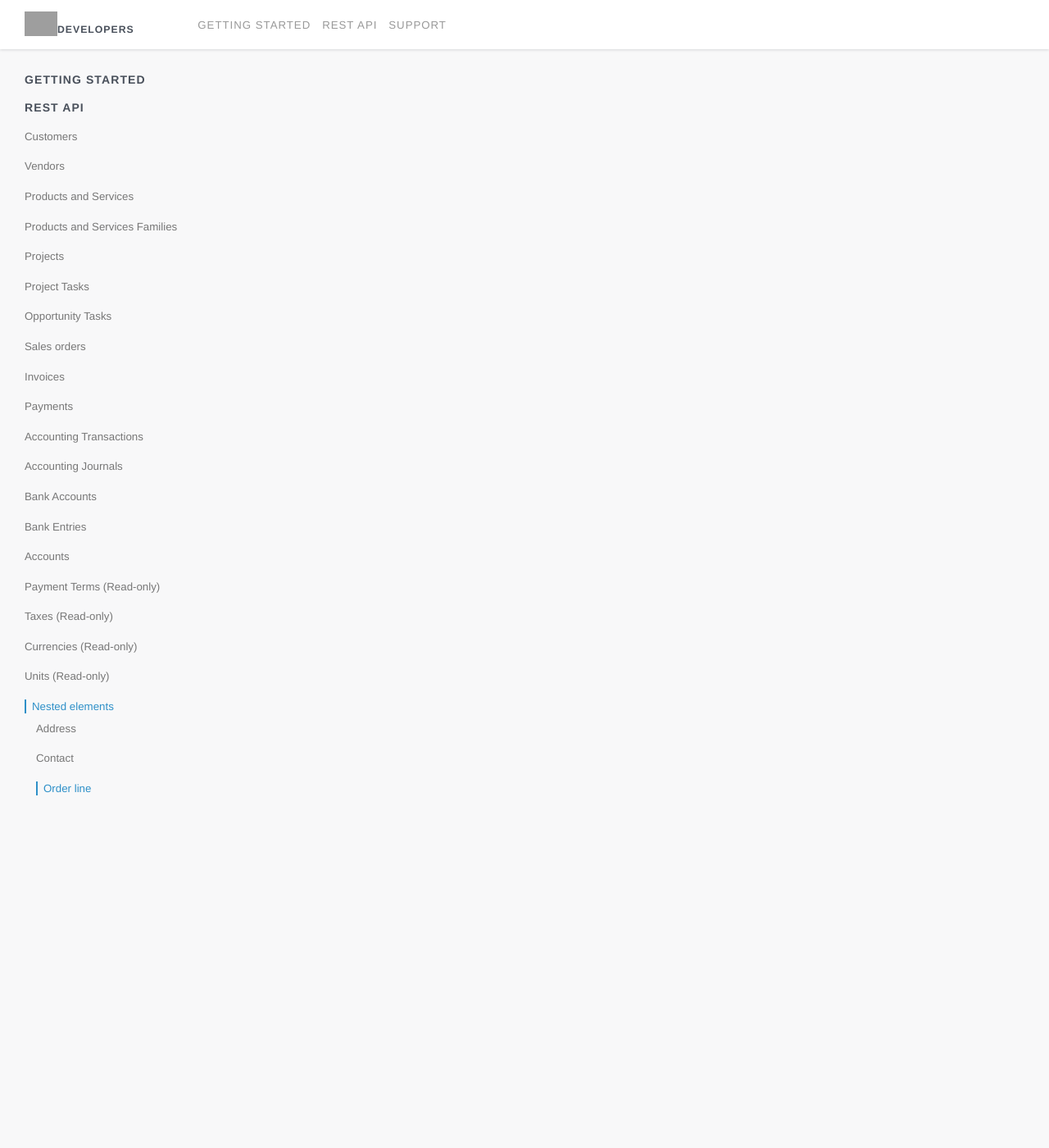
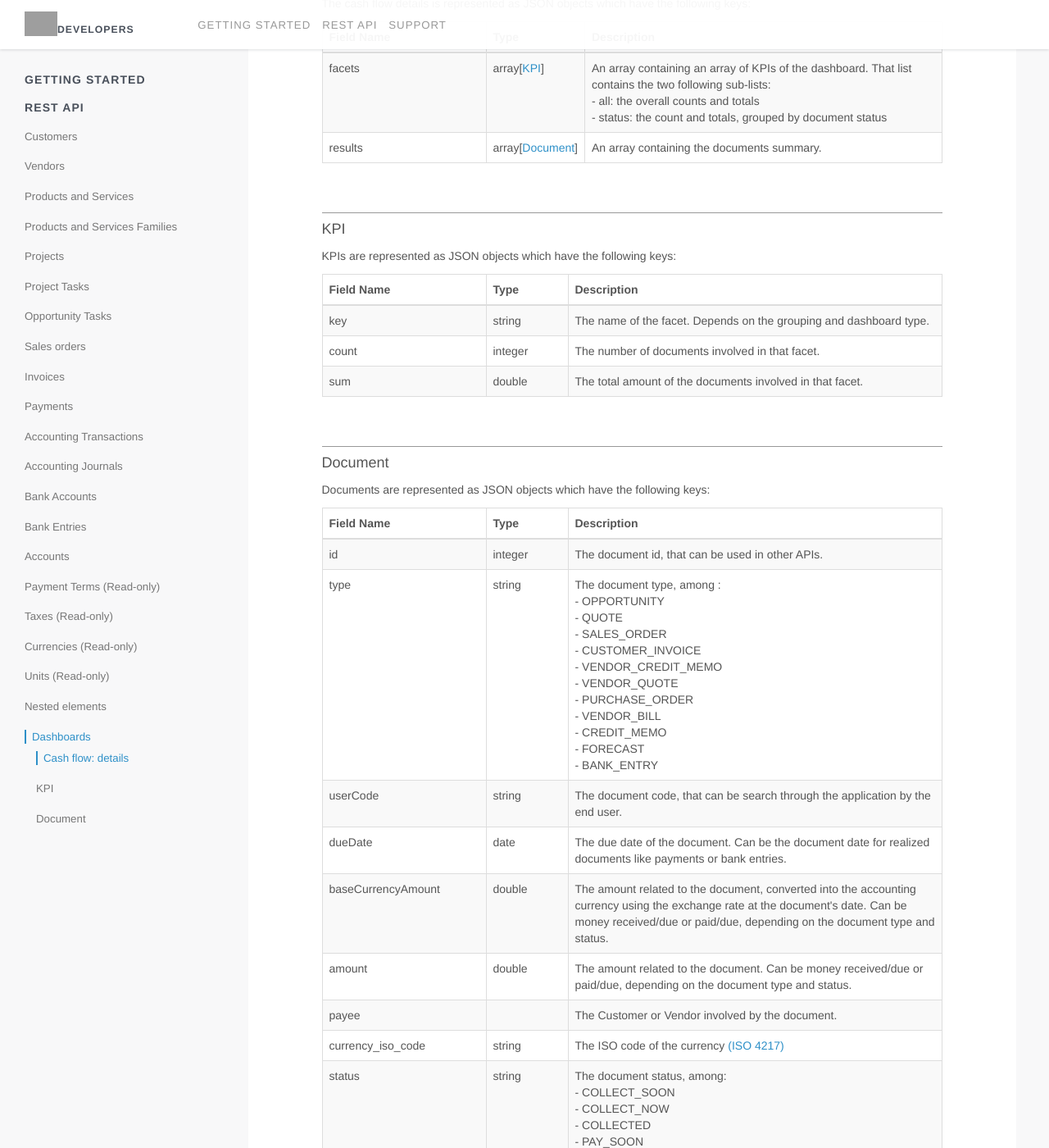
Before and after one commit to myERP/myerp.github.io, a Jekyll site: the page built from docs/1.0/api/index.html, in a window 1280 px wide and 1400 px high, scrolled down 40038 px. Shown: the whole window at 82% size. Built offline with Jekyll 4.4.1, drawn with Linux system fonts in a browser that asks for light colours; nearby versions of some CDN libraries; Markdown is read by kramdown in place of the engine named in the settings; some of the changed text lies outside the part shown; grey boxes are pictures that could not be loaded.

Commit message:
Adds dashboards (cash flow details) documentation

```diff
--- a/_config.yml
+++ b/_config.yml
@@ -67,3 +67,5 @@ format:
     entry: 'array[<a href="/docs/1.0/api/#entry" alt=""/>Entry</a>]'
     journal: '<a href="/docs/1.0/api/#journal" alt=""/>Journal</a>'
     account: '<a href="/docs/1.0/api/#account" alt=""/>Account</a>'
+    document: 'array[<a href="/docs/1.0/api/#document" alt=""/>Document</a>]'
+    kpi: 'array[<a href="/docs/1.0/api/#kpi" alt=""/>KPI</a>]'
--- /dev/null
+++ b/_includes/1.0/api/dashboards.html
@@ -0,0 +1,132 @@
+<div id="dashboards">
+    <div id="cash_flow_details" class="group">
+        <h2>Cash flow: details</h2>
+        <p>That endpoint returns a summary of all business documents involved within the period, along with some KPIs (facets). Each document type is embeded within a common JSON format.</p>
+        <h3>JSON Format</h3>
+        <div id="cash_flow_details_main" class="group">
+            <h4>Main structure</h4>
+            <p>The cash flow details is represented as JSON objects which have the following keys:</p>
+            <table class="table table-bordered table-striped">
+                <thead>
+                    {% include table-header-readonly.html %}
+                </thead>
+                <tr>
+                    <td>facets</td>
+                    <td>{{ site.format.type.kpi }}</td>
+                    <td>An array containing an array of KPIs of the dashboard. That list contains the two following sub-lists:<br />- all: the overall counts and totals<br />- status: the count and totals, grouped by document status</td>
+                </tr>
+                <tr>
+                    <td>results</td>
+                    <td>{{ site.format.type.document }}</td>
+                    <td>An array containing the documents summary.</td>
+                </tbody>
+            </table>
+	    </div>
+
+        <div id="kpi" class="group">
+            <h4>KPI</h4>
+            <p>KPIs are represented as JSON objects which have the following keys:</p>
+            <table class="table table-bordered table-striped">
+                <thead>
+                    {% include table-header-readonly.html %}
+                </thead>
+                <tbody>
+                    <tr>
+                        <td>key</td>
+                        <td>{{ site.format.type.string }}</td>
+                        <td>The name of the facet. Depends on the grouping and dashboard type.</td>
+                    </tr>
+                    <tr>
+                        <td>count</td>
+                        <td>{{ site.format.type.integer }}</td>
+                        <td>The number of documents involved in that facet.</td>
+                    </tr>
+                    <tr>
+                        <td>sum</td>
+                        <td>{{ site.format.type.double }}</td>
+                        <td>The total amount of the documents involved in that facet.</td>
+                    </tr>
+                </tbody>
+            </table>
+    	</div>
+
+        <div id="document" class="group">
+            <h4>Document</h4>
+            <p>Documents are represented as JSON objects which have the following keys:</p>
+            <table class="table table-bordered table-striped">
+                <thead>
+                    {% include table-header-readonly.html %}
+                </thead>
+                <tbody>
+                    <tr>
+                        <td>id</td>
+                        <td>{{ site.format.type.integer }}</td>
+                        <td>The document id, that can be used in other APIs.</td>
+                    </tr>
+                    <tr>
+                        <td>type</td>
+                        <td>{{ site.format.type.string }}</td>
+                        <td>The document type, among :<br />- OPPORTUNITY<br />- QUOTE<br />- SALES_ORDER<br />- CUSTOMER_INVOICE<br />- VENDOR_CREDIT_MEMO<br />- VENDOR_QUOTE<br />- PURCHASE_ORDER<br />- VENDOR_BILL<br />- CREDIT_MEMO<br />- FORECAST<br />- BANK_ENTRY</td>
+                    </tr>
+                    <tr>
+                        <td>userCode</td>
+                        <td>{{ site.format.type.string }}</td>
+                        <td>The document code, that can be search through the application by the end user.</td>
+                    </tr>
+                    <tr>
+                        <td>dueDate</td>
+                        <td>{{ site.format.type.date }}</td>
+                        <td>The due date of the document. Can be the document date for realized documents like payments or bank entries.</td>
+                    </tr>
+                    <tr>
+                        <td>baseCurrencyAmount</td>
+                        <td>{{ site.format.type.double }}</td>
+                        <td>The amount related to the document, converted into the accounting currency using the exchange rate at the document's date. Can be money received/due or paid/due, depending on the document type and status.</td>
+                    </tr>
+                    <tr>
+                        <td>amount</td>
+                        <td>{{ site.format.type.double }}</td>
+                        <td>The amount related to the document. Can be money received/due or paid/due, depending on the document type and status.</td>
+                    </tr>
+                    <tr>
+                        <td>payee</td>
+                        <td>{{ site.format.type.payee }}</td>
+                        <td>The Customer or Vendor involved by the document.</td>
+                    </tr>
+                    <tr>
+                        <td>currency_iso_code</td>
+                        <td>{{ site.format.type.string }}</td>
+                        <td>The ISO code of the currency <a href="http://www.iso.org/iso/catalogue_detail?csnumber=46121" target="_blank" title="ISO 4217">(ISO 4217)</a></td>
+                    </tr>
+                    <tr>
+                        <td>status</td>
+                        <td>{{ site.format.type.string }}</td>
+                        <td>The document status, among:<br />- COLLECT_SOON<br />- COLLECT_NOW<br />- COLLECTED<br />- PAY_SOON<br />- PAY_NOW<br />- PAID<br />- PROJECTIONS<br />- ONGOING<br />- DONE</td>
+                    </tr>
+                    <tr>
+                        <td>budget_category_id</td>
+                        <td>{{ site.format.type.integer }}</td>
+                        <td>The document category id. When multiple categories are involved, the main one is retrieved.</td>
+                    </tr>
+                    <tr>
+                        <td>description</td>
+                        <td>{{ site.format.type.string }}</td>
+                        <td>A label related to the document. Depends on the document type.</td>
+                    </tr>
+                    <tr>
+                        <td>forecast_frequency</td>
+                        <td>{{ site.format.type.string }}</td>
+                        <td>Describes the frequency for documents of the FORECAST type, among :<br />- MULTIPLE_TIMES_A_MONTH<br />- EVERY_MONTH<br />- EVERY_TWO_MONTHS<br />- EVERY_THREE_MONTHS<br />- EVERY_FOUR_MONTHS<br />- EVERY_FIVE_MONTHS<br />- EVERY_SIX_MONTHS<br />- EVERY_SEVEN_MONTHS<br />- EVERY_EIGHT_MONTHS<br />- EVERY_NINE_MONTHS<br />- EVERY_TEN_MONTHS<br />- EVERY_ELEVEN_MONTHS<br />- EVERY_TWELVE_MONTHS
+                    </tr>
+                        <td>transaction_id</td>
+                        <td>{{ site.format.type.string }}</td>
+                        <td>The bank entry label, if any.</td>
+                    </tr>
+                </tbody>
+            </table>
+	    </div>
+
+        <h3>JSON Example</h3>
+        {% highlight bash %}{% include 1.0/api/json/cash_flow_details.json %}{% endhighlight %}
+    </div>
+</div>
--- /dev/null
+++ b/_includes/1.0/api/json/cash_flow_details.json
@@ -0,0 +1,152 @@
+{
+  "facets": {
+    "all": [
+      {
+        "key": "all",
+        "count": 7,
+        "sum": 7743.60
+      }
+    ],
+    "status": [
+      {
+        "key": "done",
+        "count": 5,
+        "sum": 3747.60
+      },
+      {
+        "key": "ongoing",
+        "count": 2,
+        "sum": 3996.00
+      }
+    ]
+  },
+  "results": [
+    {
+      "attachment_count": 0,
+      "attachments": [],
+      "id": 10438,
+      "type": "CUSTOMER_INVOICE",
+      "user_code": "PFAC-063",
+      "due_date": "2020-02-02",
+      "base_currency_amount": 2760.00,
+      "amount": 2760.00,
+      "payee": {
+        "id": 10037,
+        "name": "Killian",
+        "type": "CUSTOMER"
+      },
+      "currency_iso_code": "EUR",
+      "status": "ONGOING"
+    },
+    {
+      "attachment_count": 0,
+      "attachments": [],
+      "id": 10436,
+      "type": "CUSTOMER_INVOICE",
+      "user_code": "079",
+      "due_date": "2020-02-06",
+      "base_currency_amount": 2508.00,
+      "amount": 2508.00,
+      "payee": {
+        "id": 10037,
+        "name": "Killian",
+        "type": "CUSTOMER"
+      },
+      "currency_iso_code": "EUR",
+      "status": "DONE"
+    },
+    {
+      "attachment_count": 0,
+      "attachments": [],
+      "id": 10437,
+      "type": "CUSTOMER_INVOICE",
+      "user_code": "PFAC-062",
+      "due_date": "2020-02-06",
+      "base_currency_amount": 1236.00,
+      "amount": 1236.00,
+      "payee": {
+        "id": 10020,
+        "name": "Cartier",
+        "type": "CUSTOMER"
+      },
+      "currency_iso_code": "EUR",
+      "status": "ONGOING"
+    },
+    {
+      "attachment_count": 0,
+      "attachments": [],
+      "id": 10558,
+      "type": "SALES_RECEIPT",
+      "user_code": "ENC-190",
+      "due_date": "2020-02-07",
+      "base_currency_amount": 480.00,
+      "amount": 480.00,
+      "payee": {
+        "id": 10020,
+        "name": "Cartier",
+        "type": "CUSTOMER"
+      },
+      "currency_iso_code": "EUR",
+      "status": "DONE",
+      "budget_category_id": 14,
+      "transaction_id": ""
+    },
+    {
+      "attachment_count": 0,
+      "attachments": [],
+      "id": 10557,
+      "type": "SALES_RECEIPT",
+      "user_code": "ENC-189",
+      "due_date": "2020-02-07",
+      "base_currency_amount": 360.00,
+      "amount": 360.00,
+      "payee": {
+        "id": 10020,
+        "name": "Cartier",
+        "type": "CUSTOMER"
+      },
+      "currency_iso_code": "EUR",
+      "status": "DONE",
+      "budget_category_id": 14,
+      "transaction_id": ""
+    },
+    {
+      "attachment_count": 0,
+      "attachments": [],
+      "id": 10556,
+      "type": "SALES_RECEIPT",
+      "user_code": "ENC-188",
+      "due_date": "2020-02-03",
+      "base_currency_amount": 240.00,
+      "amount": 240.00,
+      "payee": {
+        "id": 10020,
+        "name": "Cartier",
+        "type": "CUSTOMER"
+      },
+      "currency_iso_code": "EUR",
+      "status": "DONE",
+      "budget_category_id": 14,
+      "transaction_id": ""
+    },
+    {
+      "attachment_count": 0,
+      "attachments": [],
+      "id": 10555,
+      "type": "SALES_RECEIPT",
+      "user_code": "ENC-187",
+      "due_date": "2020-02-15",
+      "base_currency_amount": 159.60,
+      "amount": 159.60,
+      "payee": {
+        "id": 10020,
+        "name": "Cartier",
+        "type": "CUSTOMER"
+      },
+      "currency_iso_code": "EUR",
+      "status": "DONE",
+      "budget_category_id": 13,
+      "transaction_id": ""
+    }
+  ]
+}
--- a/docs/1.0/api/index.html
+++ b/docs/1.0/api/index.html
@@ -250,6 +250,18 @@ title: "- REST API V1.0 Resources"
               </li>
           </ul>
       </li>
+      <!-- dashboards -->
+      <li>
+          <a href="#dashboards">Dashboards</a>
+          <ul class="nav nav-stacked">
+              <li><a href="#cash_flow_details">Cash flow: details</a>
+              </li>
+              <li><a href="#kpi">KPI</a>
+              </li>
+              <li><a href="#document">Document</a>
+              </li>
+          </ul>
+      </li>
       </ul>
     </li>
 </nav>
@@ -276,4 +288,5 @@ title: "- REST API V1.0 Resources"
     <div>{% include 1.0/api/currency.html %}</div>
     <div>{% include 1.0/api/unit.html %}</div>
     <div>{% include 1.0/api/nestedelements.html %}</div>
+    <div>{% include 1.0/api/dashboards.html %}</div>
 </section>
```
